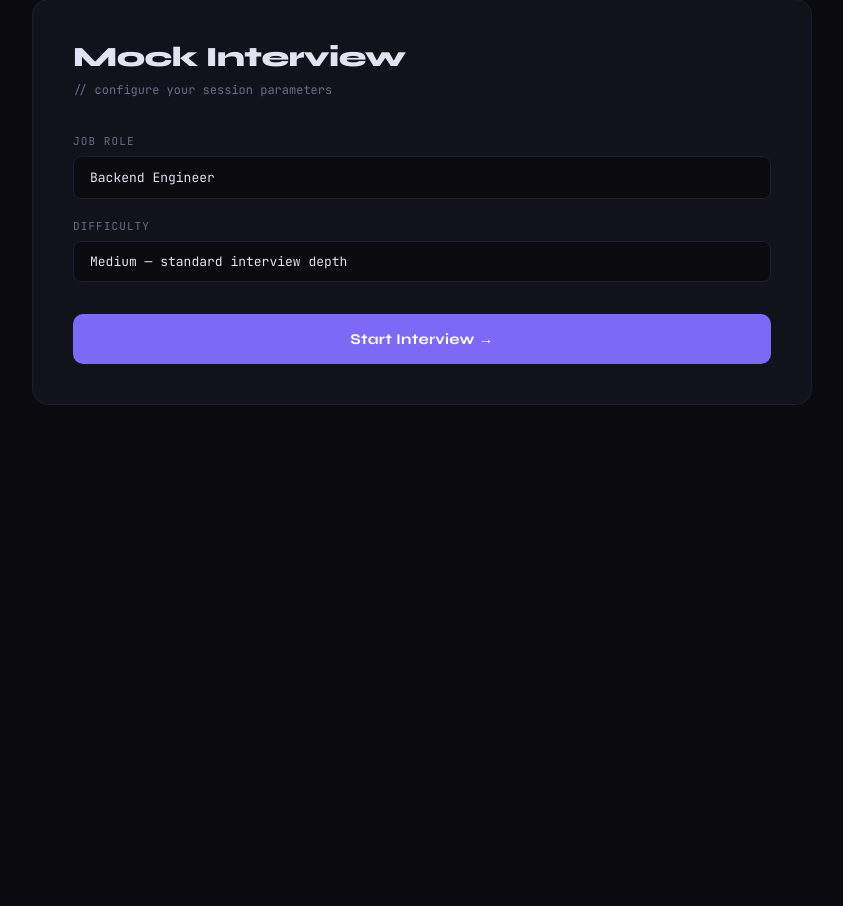
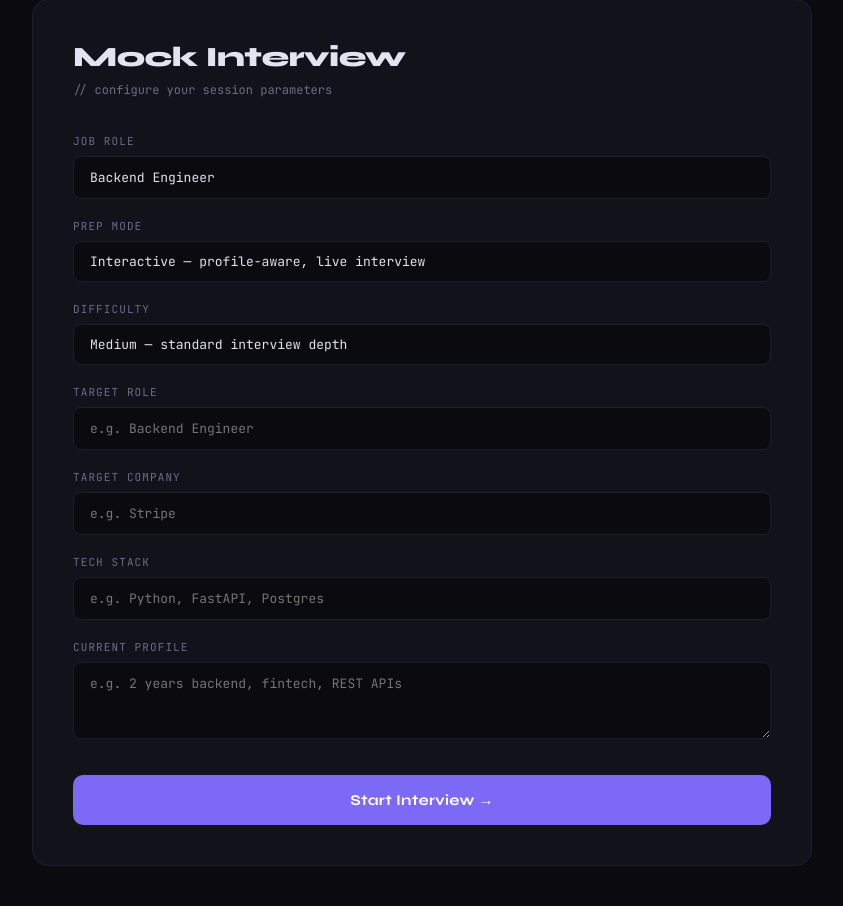
Before and after one commit to lamsiddharth/Hackademics, a Django app: page /mock-interview/ in a window 1280 px wide. Shown: the part 117-1023 px from the top of the page, without its empty margins (218-1061 px from the left). Before the commit the page ends 522 px from the top, so only its background shows below. Run offline with Django 5.2, Linux system fonts and the light colour scheme; a user stored in the database is signed in.

Commit message:
feat: Enhance InterviewSession model and update related views and templates for improved interview preparation and feedback generation

```diff
--- a/mock_interview/urls.py
+++ b/mock_interview/urls.py
@@ -1,9 +1,14 @@
 from django.urls import path
-from .views import start_interview, end_interview, get_results,interview_page
+from .views import (
+    start_interview, end_interview, get_results, interview_page,
+    generate_report, interview_history,
+)
 
 urlpatterns = [
-    path("start/",                   start_interview),
-    path("end/",                     end_interview),
-    path("results/<str:session_id>/", get_results),
-    path('', interview_page)
+    path("start/",                          start_interview),
+    path("end/",                            end_interview),
+    path("results/<str:session_id>/",       get_results),
+    path("report/<str:session_id>/",        generate_report),
+    path("history/",                        interview_history),
+    path("",                                interview_page),
 ]
--- a/mock_interview/views.py
+++ b/mock_interview/views.py
@@ -15,6 +15,7 @@ Three endpoints Django owns in the voice flow:
 """
 
 import json
+from urllib.parse import urlencode
 from django.http import JsonResponse
 from django.views.decorators.http import require_http_methods
 from django.views.decorators.csrf import csrf_exempt
@@ -37,23 +38,46 @@ def interview_page(request):
 @login_required
 @require_http_methods(["POST"])
 def start_interview(request):
-    data       = json.loads(request.body)
-    job_role   = data.get("job_role", "Software Engineer")
-    difficulty = data.get("difficulty", "medium")
+    data          = json.loads(request.body)
+    prep_mode     = data.get("prep_mode", "subjective")
+    target_role   = data.get("target_role")
+    target_company = data.get("target_company")
+    tech_stack    = data.get("tech_stack")
+    current_profile = data.get("current_profile")
+    if prep_mode not in {"subjective", "interactive"}:
+        prep_mode = "subjective"
+
+    job_role      = data.get("job_role") or target_role or "Software Engineer"
+    difficulty    = data.get("difficulty", "medium")
 
     session = InterviewSession.objects.create(
         user=request.user,
         job_role=job_role,
         difficulty=difficulty,
+        prep_mode=prep_mode,
+        target_role=target_role,
+        target_company=target_company,
+        tech_stack=tech_stack,
+        current_profile=current_profile,
         status="pending",
     )
 
-    ws_url = (
-        f"ws://localhost:8001/interview"
-        f"?session_id={session.id}"
-        f"&job_role={job_role}"
-        f"&difficulty={difficulty}"
-    )
+    params = {
+        "session_id": str(session.id),
+        "job_role": job_role,
+        "difficulty": difficulty,
+        "prep_mode": prep_mode,
+    }
+    if target_role:
+        params["target_role"] = target_role
+    if target_company:
+        params["target_company"] = target_company
+    if tech_stack:
+        params["tech_stack"] = tech_stack
+    if current_profile:
+        params["current_profile"] = current_profile
+
+    ws_url = f"ws://localhost:8001/interview?{urlencode(params)}"
 
     return JsonResponse({
         "session_id": str(session.id),
@@ -75,47 +99,215 @@ def end_interview(request):
     data         = json.loads(request.body)
     session_id   = data.get("session_id")
     conversation = data.get("conversation", [])
+    prep_mode    = data.get("prep_mode")
+    profile      = data.get("profile", {}) or {}
 
     try:
         session = InterviewSession.objects.get(id=session_id)
     except InterviewSession.DoesNotExist:
         return JsonResponse({"error": "Session not found"}, status=404)
 
+    if prep_mode and prep_mode in {"subjective", "interactive"}:
+        session.prep_mode = prep_mode
+
+    target_role = profile.get("target_role")
+    target_company = profile.get("target_company")
+    tech_stack = profile.get("tech_stack")
+    current_profile = profile.get("current_profile")
+
+    if target_role:
+        session.target_role = target_role
+    if target_company:
+        session.target_company = target_company
+    if tech_stack:
+        session.tech_stack = tech_stack
+    if current_profile:
+        session.current_profile = current_profile
+
+    # Always save transcript first — even if feedback generation fails
     session.transcript = conversation
     session.status     = "completed"
-    session.feedback   = _generate_feedback(conversation, session.job_role, session.difficulty)
     session.save()
+
+    # Generate feedback separately so a Groq failure doesn't lose the transcript
+    try:
+        session.feedback = _generate_feedback(
+            conversation,
+            session.job_role,
+            session.difficulty,
+            session.prep_mode,
+            {
+                "target_role": session.target_role,
+                "target_company": session.target_company,
+                "tech_stack": session.tech_stack,
+                "current_profile": session.current_profile,
+            },
+        )
+        session.save(update_fields=["feedback"])
+    except Exception as e:
+        print(f"[mock_interview] feedback generation failed for {session.id}: {e}")
 
     return JsonResponse({"status": "saved"})
 
 
-def _generate_feedback(conversation: list[dict], job_role: str, difficulty: str) -> str:
+# ---------------------------------------------------------------------------
+# 3a. Generate / regenerate report for a session
+# ---------------------------------------------------------------------------
+
+@login_required
+@require_http_methods(["POST"])
+def generate_report(request, session_id):
+    try:
+        session = InterviewSession.objects.get(id=session_id, user=request.user)
+    except InterviewSession.DoesNotExist:
+        return JsonResponse({"error": "Not found"}, status=404)
+
+    if session.status != "completed":
+        return JsonResponse({"error": "Interview not completed yet"}, status=400)
+
+    if not session.transcript:
+        return JsonResponse({"error": "No transcript available"}, status=400)
+
+    try:
+        session.feedback = _generate_feedback(
+            session.transcript,
+            session.job_role,
+            session.difficulty,
+            session.prep_mode,
+            {
+                "target_role": session.target_role,
+                "target_company": session.target_company,
+                "tech_stack": session.tech_stack,
+                "current_profile": session.current_profile,
+            },
+        )
+        session.save(update_fields=["feedback"])
+        return JsonResponse({"status": "ok", "feedback": session.feedback})
+    except Exception as e:
+        return JsonResponse({"error": f"Feedback generation failed: {e}"}, status=500)
+
+
+# ---------------------------------------------------------------------------
+# 3b. Interview history
+# ---------------------------------------------------------------------------
+
+@login_required
+@require_http_methods(["GET"])
+def interview_history(request):
+    sessions = InterviewSession.objects.filter(
+        user=request.user,
+        status="completed",
+    ).order_by("-created_at")[:20]
+
+    return JsonResponse({
+        "sessions": [
+            {
+                "id": str(s.id),
+                "job_role": s.job_role,
+                "difficulty": s.difficulty,
+                "prep_mode": s.prep_mode,
+                "target_role": s.target_role,
+                "target_company": s.target_company,
+                "has_feedback": bool(s.feedback),
+                "created_at": s.created_at.isoformat(),
+            }
+            for s in sessions
+        ]
+    })
+
+
+def _generate_feedback(
+    conversation: list[dict],
+    job_role: str,
+    difficulty: str,
+    prep_mode: str,
+    profile: dict,
+) -> str:
     client = Groq(api_key=settings.GROQ_API_KEY)
 
     transcript_text = "\n".join(
         f"{t['role'].capitalize()}: {t['content']}" for t in conversation
     )
 
-    prompt = f"""You are an expert interview coach. Review this mock interview transcript
-for a {job_role} role at {difficulty} difficulty.
+    if prep_mode == "interactive":
+        profile_block = "\n".join([
+            f"Target role: {profile.get('target_role') or 'N/A'}",
+            f"Target company: {profile.get('target_company') or 'N/A'}",
+            f"Tech stack: {profile.get('tech_stack') or 'N/A'}",
+            f"Current profile: {profile.get('current_profile') or 'N/A'}",
+        ])
 
-Transcript:
+        prompt = f"""You are a senior interview coach with 15+ years of experience at top tech companies.
+Review this live mock interview transcript for a {job_role} role at {difficulty} difficulty.
+
+Candidate profile:
+{profile_block}
+
+Full transcript:
 {transcript_text}
 
-Provide structured feedback covering:
-1. Technical accuracy
-2. Communication clarity
-3. Use of examples and STAR structure
-4. Three specific strengths
-5. Three specific areas for improvement
+Write a detailed performance report in exactly this format:
 
-Be direct and constructive. No bullet points — write in natural prose."""
+OVERALL SUMMARY
+A 3-4 sentence overview of how the candidate performed overall.
+
+TECHNICAL DEPTH (score: X/10)
+Evaluate accuracy, depth of knowledge, and ability to explain concepts clearly. Reference specific answers.
+
+COMMUNICATION & STRUCTURE (score: X/10)
+Assess clarity, use of STAR method for behavioral questions, and ability to structure responses logically.
+
+KEY STRENGTHS
+List 3-4 specific strengths with evidence from the transcript.
+
+AREAS FOR IMPROVEMENT
+List 3-4 specific areas to work on with actionable advice.
+
+COMPANY FIT ASSESSMENT
+How well the candidate's profile aligns with the target role and company.
+
+PREPARATION ROADMAP
+3-5 concrete next steps the candidate should take before their real interview.
+
+OVERALL SCORE: X/10
+
+Be specific, reference actual answers from the transcript, and give actionable feedback."""
+    else:
+        prompt = f"""You are a senior interview coach with 15+ years of experience at top tech companies.
+Review this mock interview transcript for a {job_role} role at {difficulty} difficulty.
+
+Full transcript:
+{transcript_text}
+
+Write a detailed performance report in exactly this format:
+
+OVERALL SUMMARY
+A 3-4 sentence overview of how the candidate performed.
+
+TECHNICAL ACCURACY (score: X/10)
+Evaluate correctness and depth of technical answers. Reference specific responses.
+
+COMMUNICATION CLARITY (score: X/10)
+Assess how well the candidate articulated ideas, used examples, and structured responses (STAR method).
+
+KEY STRENGTHS
+List 3-4 specific strengths with evidence from the transcript.
+
+AREAS FOR IMPROVEMENT
+List 3-4 specific areas to work on with actionable recommendations.
+
+PREPARATION ROADMAP
+3-5 concrete next steps to improve before a real interview.
+
+OVERALL SCORE: X/10
+
+Be specific, reference actual answers, and provide actionable feedback."""
 
     response = client.chat.completions.create(
         model="llama-3.3-70b-versatile",
         messages=[{"role": "user", "content": prompt}],
-        max_tokens=600,
-        temperature=0.5,
+        max_tokens=1500,
+        temperature=0.4,
     )
     return response.choices[0].message.content
 
@@ -138,9 +330,15 @@ def get_results(request, session_id):
     return JsonResponse({
         "status":     "completed",
         "ready":      True,
+        "has_feedback": bool(session.feedback),
         "job_role":   session.job_role,
         "difficulty": session.difficulty,
-        "feedback":   session.feedback,
+        "prep_mode":  session.prep_mode,
+        "target_role": session.target_role,
+        "target_company": session.target_company,
+        "tech_stack": session.tech_stack,
+        "current_profile": session.current_profile,
+        "feedback":   session.feedback or "",
         "transcript": session.transcript,
         "created_at": session.created_at.isoformat(),
     })
--- a/templates/mock_interview/interview.html
+++ b/templates/mock_interview/interview.html
@@ -133,7 +133,7 @@
     margin-bottom: 8px;
   }
 
-  input, select {
+  input, select, textarea {
     width: 100%;
     background: var(--bg);
     border: 1px solid var(--border);
@@ -147,7 +147,9 @@
     appearance: none;
   }
 
-  input:focus, select:focus { border-color: var(--accent); }
+  input:focus, select:focus, textarea:focus { border-color: var(--accent); }
+
+  .hidden { display: none; }
 
   .btn-start {
     width: 100%;
@@ -497,12 +499,42 @@
     </div>
 
     <div class="field">
+      <label>Prep Mode</label>
+      <select id="prep-mode" onchange="toggleProfileFields()">
+        <option value="interactive" selected>Interactive — profile-aware, live interview</option>
+        <option value="subjective">Subjective — classic 5-question flow</option>
+      </select>
+    </div>
+
+    <div class="field">
       <label>Difficulty</label>
       <select id="difficulty">
         <option value="easy">Easy — conceptual, broad questions</option>
         <option value="medium" selected>Medium — standard interview depth</option>
         <option value="hard">Hard — system design + deep dives</option>
       </select>
+    </div>
+
+    <div id="profile-fields">
+      <div class="field">
+        <label>Target Role</label>
+        <input type="text" id="target-role" placeholder="e.g. Backend Engineer">
+      </div>
+
+      <div class="field">
+        <label>Target Company</label>
+        <input type="text" id="target-company" placeholder="e.g. Stripe">
+      </div>
+
+      <div class="field">
+        <label>Tech Stack</label>
+        <input type="text" id="tech-stack" placeholder="e.g. Python, FastAPI, Postgres">
+      </div>
+
+      <div class="field">
+        <label>Current Profile</label>
+        <textarea id="current-profile" rows="3" placeholder="e.g. 2 years backend, fintech, REST APIs"></textarea>
+      </div>
     </div>
 
     <button class="btn-start" id="btn-start" onclick="startSession()">
@@ -546,7 +578,11 @@
     <div class="feedback-title">Interview Complete</div>
     <div class="feedback-meta" id="feedback-meta"></div>
     <div class="feedback-body" id="feedback-body">Loading feedback...</div>
-    <button class="btn-restart" onclick="location.reload()">Start New Session</button>
+    <div id="feedback-actions" style="display:flex;gap:12px;margin-top:32px;flex-wrap:wrap;">
+      <button class="btn-restart" onclick="location.reload()">Start New Session</button>
+      <button class="btn-restart" id="btn-generate-report" style="display:none;" onclick="retryReport()">Generate Report</button>
+      <button class="btn-restart" id="btn-view-history" onclick="window.location.href='/mock-interview/history/'">View History</button>
+    </div>
   </div>
 
 </div>
@@ -656,8 +692,16 @@ function setCaption(text, active) {
 // ─── Step 1: Django → get session_id + ws_url ────────────────────────────
 async function startSession() {
   const btn      = document.getElementById('btn-start');
-  const jobRole  = document.getElementById('job-role').value.trim() || 'Software Engineer';
+  const prepMode = document.getElementById('prep-mode').value;
+  const targetRole = document.getElementById('target-role').value.trim();
+  const targetCompany = document.getElementById('target-company').value.trim();
+  const techStack = document.getElementById('tech-stack').value.trim();
+  const currentProfile = document.getElementById('current-profile').value.trim();
+  let jobRole  = document.getElementById('job-role').value.trim();
   const diff     = document.getElementById('difficulty').value;
+
+  if (!jobRole && targetRole) jobRole = targetRole;
+  if (!jobRole) jobRole = 'Software Engineer';
 
   btn.disabled   = true;
   btn.textContent = 'Starting...';
@@ -669,7 +713,15 @@ async function startSession() {
         'Content-Type':  'application/json',
         'X-CSRFToken':   getCookie('csrftoken'),
       },
-      body: JSON.stringify({ job_role: jobRole, difficulty: diff }),
+      body: JSON.stringify({
+        job_role: jobRole,
+        difficulty: diff,
+        prep_mode: prepMode,
+        target_role: prepMode === 'interactive' ? targetRole : undefined,
+        target_company: prepMode === 'interactive' ? targetCompany : undefined,
+        tech_stack: prepMode === 'interactive' ? techStack : undefined,
+        current_profile: prepMode === 'interactive' ? currentProfile : undefined,
+      }),
     });
 
     if (!resp.ok) throw new Error(`Django returned ${resp.status}`);
@@ -688,6 +740,18 @@ async function startSession() {
     btn.textContent = 'Start Interview →';
   }
 }
+
+function toggleProfileFields() {
+  const prepMode = document.getElementById('prep-mode').value;
+  const fields = document.getElementById('profile-fields');
+  if (prepMode === 'interactive') {
+    fields.classList.remove('hidden');
+  } else {
+    fields.classList.add('hidden');
+  }
+}
+
+document.addEventListener('DOMContentLoaded', toggleProfileFields);
 
 // ─── Step 2: FastAPI WebSocket ────────────────────────────────────────────
 function connectWebSocket(wsUrl) {
@@ -715,6 +779,7 @@ function connectWebSocket(wsUrl) {
   };
 
   ws.onmessage = (event) => {
+    console.log('[ws] message', event.data);
     // Binary = PCM audio from Kokoro
     if (event.data instanceof ArrayBuffer) {
       audioQueue.push(event.data);
@@ -723,6 +788,27 @@ function connectWebSocket(wsUrl) {
     }
 
     const msg = event.data;
+    if (typeof msg === 'string') {
+      try {
+        const parsed = JSON.parse(msg);
+        if (parsed && typeof parsed === 'object') {
+          if (parsed.type === 'assistant' || parsed.event === 'assistant') {
+            addTurn('assistant', parsed.content || parsed.text || '');
+            return;
+          }
+          if (parsed.type === 'transcript' || parsed.event === 'transcript') {
+            const transcript = parsed.content || parsed.text || '';
+            if (transcript) {
+              setCaption(transcript, true);
+              addTurn('user', transcript);
+              return;
+            }
+          }
+        }
+      } catch (_) {
+        // Not JSON, continue with string handling.
+      }
+    }
 
     if (msg === 'PONG') return;
 
@@ -752,6 +838,11 @@ function connectWebSocket(wsUrl) {
 
     if (msg.startsWith('ASSISTANT:')) {
       addTurn('assistant', msg.slice(10));
+      return;
+    }
+
+    if (typeof msg === 'string' && msg.trim()) {
+      addTurn('assistant', msg);
       return;
     }
   };
@@ -945,7 +1036,7 @@ async function pollForFeedback() {
   document.getElementById('feedback-panel').style.display  = 'block';
 
   let attempts = 0;
-  const max    = 20;  // poll up to 20 times (20 seconds)
+  const max    = 30;
 
   const poll = async () => {
     attempts++;
@@ -955,18 +1046,64 @@ async function pollForFeedback() {
 
       if (data.ready) {
         document.getElementById('feedback-meta').textContent =
-          `${data.job_role}  ·  ${data.difficulty}  ·  ${new Date(data.created_at).toLocaleString()}`;
-        document.getElementById('feedback-body').textContent = data.feedback;
+          `${data.job_role}  ·  ${data.difficulty}  ·  ${data.prep_mode}  ·  ${new Date(data.created_at).toLocaleString()}`;
+
+        if (data.has_feedback && data.feedback) {
+          document.getElementById('feedback-body').textContent = data.feedback;
+        } else {
+          // Transcript saved but feedback generation failed — auto-retry
+          document.getElementById('feedback-body').textContent =
+            'Interview transcript saved. Generating your report...';
+          triggerReportGeneration();
+        }
         return;
       }
     } catch (_) {}
 
     if (attempts < max) setTimeout(poll, 1500);
-    else document.getElementById('feedback-body').textContent =
-      'Feedback is taking longer than expected. Refresh to check again.';
+    else {
+      document.getElementById('feedback-body').textContent =
+        'Feedback is taking longer than expected. You can try generating the report manually.';
+      document.getElementById('btn-generate-report').style.display = 'inline-block';
+    }
   };
 
-  setTimeout(poll, 2000);  // initial delay for FastAPI → Django callback
+  setTimeout(poll, 2500);
+}
+
+// ─── Trigger report generation ────────────────────────────────────────
+async function triggerReportGeneration() {
+  if (!sessionId) return;
+
+  document.getElementById('feedback-body').textContent = 'Generating detailed report...';
+
+  try {
+    const resp = await fetch(`/mock-interview/report/${sessionId}/`, {
+      method: 'POST',
+      headers: {
+        'Content-Type': 'application/json',
+        'X-CSRFToken': getCookie('csrftoken'),
+      },
+    });
+    const data = await resp.json();
+
+    if (resp.ok && data.feedback) {
+      document.getElementById('feedback-body').textContent = data.feedback;
+    } else {
+      document.getElementById('feedback-body').textContent =
+        'Report generation failed: ' + (data.error || 'Unknown error') + '\nYou can retry using the button below.';
+      document.getElementById('btn-generate-report').style.display = 'inline-block';
+    }
+  } catch (err) {
+    document.getElementById('feedback-body').textContent =
+      'Could not generate report. Check your connection and try again.';
+    document.getElementById('btn-generate-report').style.display = 'inline-block';
+  }
+}
+
+async function retryReport() {
+  document.getElementById('btn-generate-report').style.display = 'none';
+  await triggerReportGeneration();
 }
 </script>
 </body>
```
Also changed, not shown: mock_interview/models.py (+9 -0 lines), requirements.txt (+41 -2 lines), templates/competency/interview_prep.html (+14 -1 lines), db.sqlite3.
